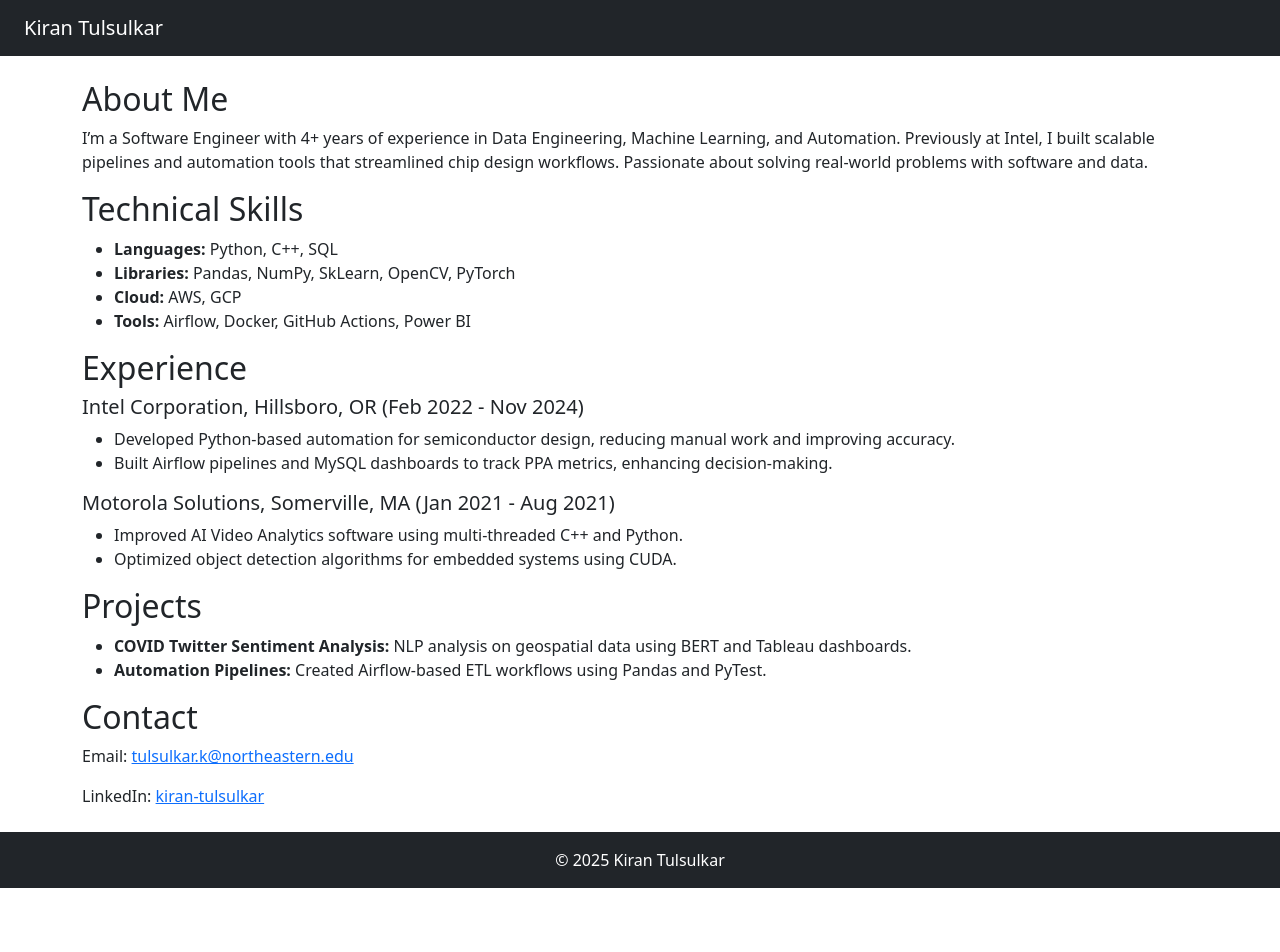
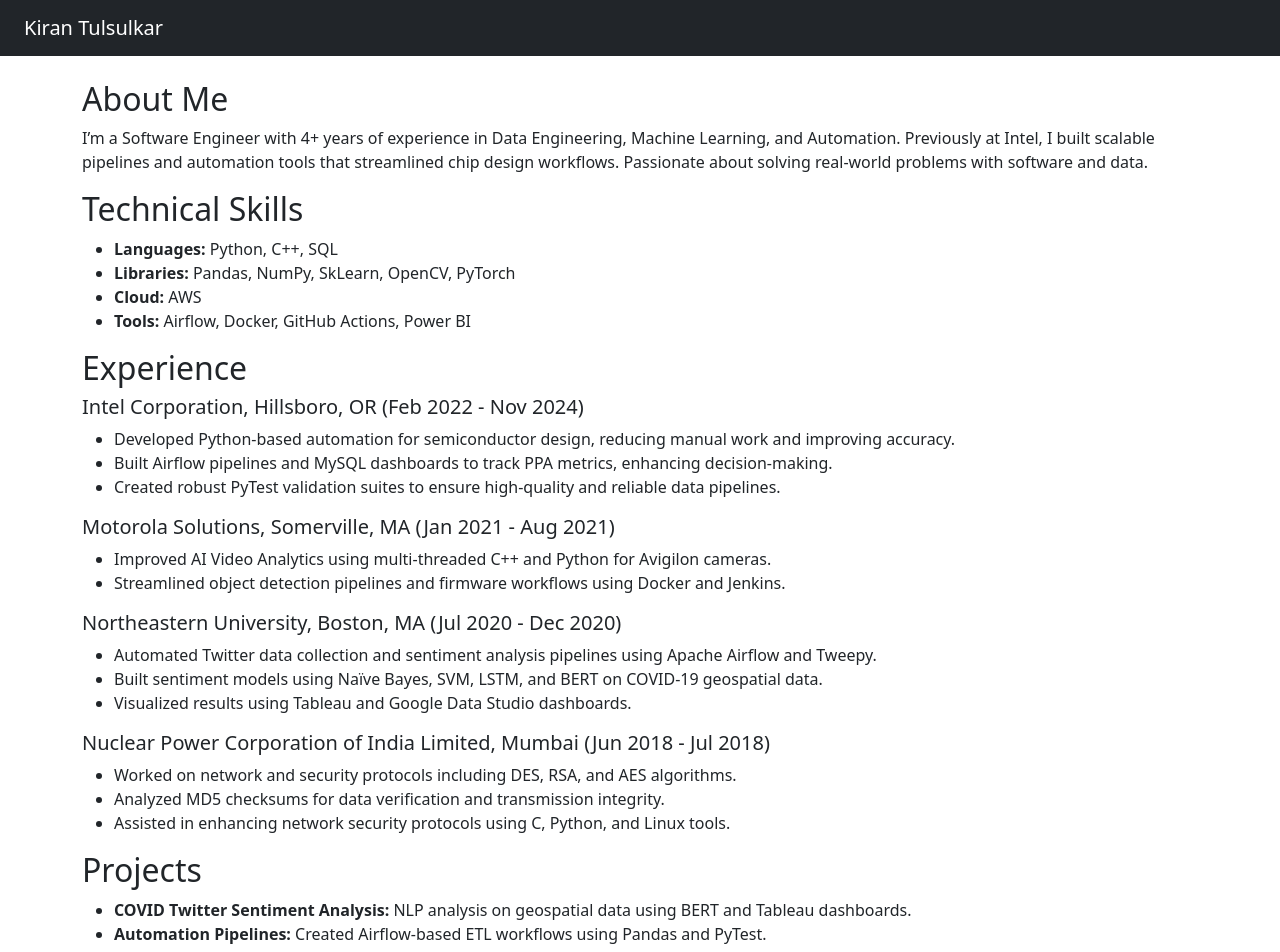
Before and after one commit to kirant1008/html-portfolio, a plain HTML site: page index.html in a window 1280 px wide. Shown: the top 952 px of the page. Before the commit the page ends 888 px from the top, so only its background shows below. Drawn offline with nearby package versions, Linux system fonts and the light colour scheme.

Commit message:
Update experience section and refine technical skills in index.html

```diff
--- a/index.html
+++ b/index.html
@@ -22,23 +22,39 @@
       <ul>
         <li><strong>Languages:</strong> Python, C++, SQL</li>
         <li><strong>Libraries:</strong> Pandas, NumPy, SkLearn, OpenCV, PyTorch</li>
-        <li><strong>Cloud:</strong> AWS, GCP</li>
+        <li><strong>Cloud:</strong> AWS</li>
         <li><strong>Tools:</strong> Airflow, Docker, GitHub Actions, Power BI</li>
       </ul>
     </section>
 
     <section id="experience">
       <h2>Experience</h2>
+
       <h5>Intel Corporation, Hillsboro, OR (Feb 2022 - Nov 2024)</h5>
       <ul>
         <li>Developed Python-based automation for semiconductor design, reducing manual work and improving accuracy.</li>
         <li>Built Airflow pipelines and MySQL dashboards to track PPA metrics, enhancing decision-making.</li>
+        <li>Created robust PyTest validation suites to ensure high-quality and reliable data pipelines.</li>
       </ul>
 
       <h5>Motorola Solutions, Somerville, MA (Jan 2021 - Aug 2021)</h5>
       <ul>
-        <li>Improved AI Video Analytics software using multi-threaded C++ and Python.</li>
-        <li>Optimized object detection algorithms for embedded systems using CUDA.</li>
+        <li>Improved AI Video Analytics using multi-threaded C++ and Python for Avigilon cameras.</li>
+        <li>Streamlined object detection pipelines and firmware workflows using Docker and Jenkins.</li>
+      </ul>
+
+      <h5>Northeastern University, Boston, MA (Jul 2020 - Dec 2020)</h5>
+      <ul>
+        <li>Automated Twitter data collection and sentiment analysis pipelines using Apache Airflow and Tweepy.</li>
+        <li>Built sentiment models using Naïve Bayes, SVM, LSTM, and BERT on COVID-19 geospatial data.</li>
+        <li>Visualized results using Tableau and Google Data Studio dashboards.</li>
+      </ul>
+
+      <h5>Nuclear Power Corporation of India Limited, Mumbai (Jun 2018 - Jul 2018)</h5>
+      <ul>
+        <li>Worked on network and security protocols including DES, RSA, and AES algorithms.</li>
+        <li>Analyzed MD5 checksums for data verification and transmission integrity.</li>
+        <li>Assisted in enhancing network security protocols using C, Python, and Linux tools.</li>
       </ul>
     </section>
 
```
